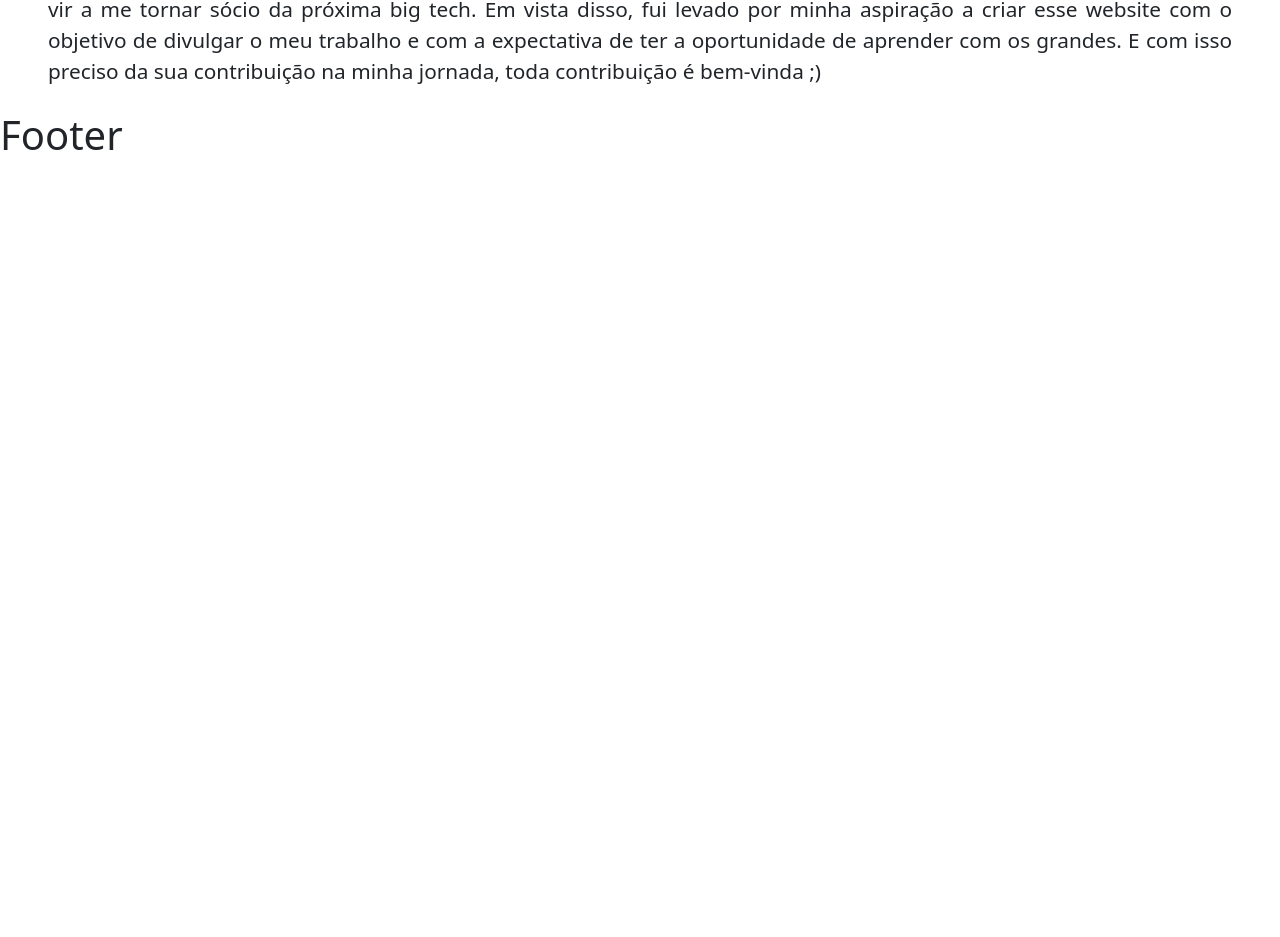
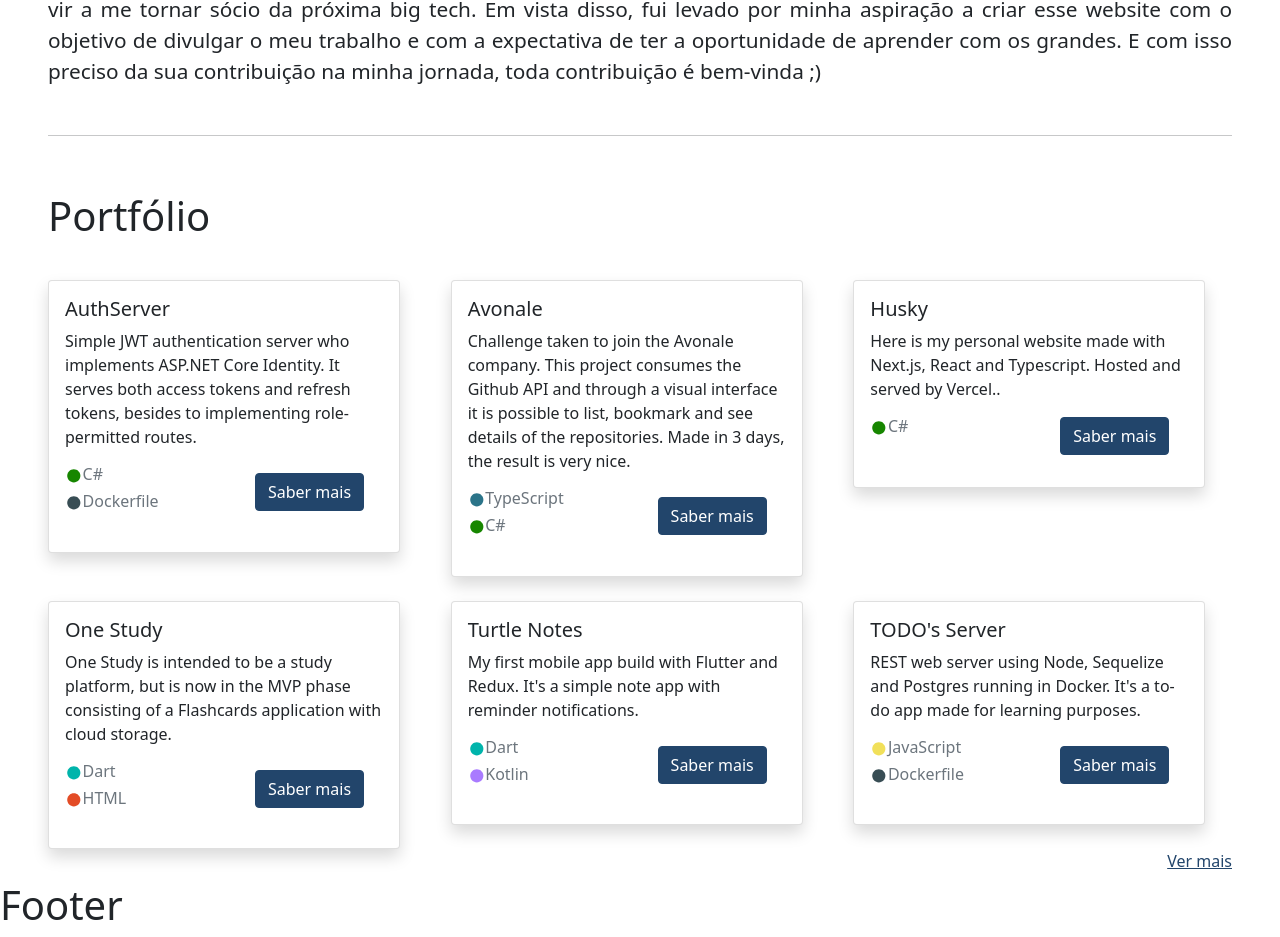
Before and after one commit to z33p/husky, a Next.js app in the folder frontend/: page / in a window 1280 px wide. Shown: the part 1239-2176 px from the top of the page. Before the commit the page ends 1406 px from the top, so only its background shows below. Built offline with nearby package versions, Linux system fonts and the light colour scheme.

Commit message:
feat: add portfolio section

```diff
--- /dev/null
+++ b/frontend/data/github_repos_return.json
@@ -0,0 +1,121 @@
+{
+  "data": {
+    "user": {
+      "pinnedItems": {
+        "totalCount": 6,
+        "edges": [
+          {
+            "node": {
+              "name": "AuthServer",
+              "description": "Simple JWT authentication server who implements ASP.NET Core Identity. It serves both access tokens and refresh tokens, besides to implementing role-permitted routes.",
+              "languages": {
+                "nodes": [
+                  {
+                    "name": "C#",
+                    "color": "#178600"
+                  },
+                  {
+                    "name": "Dockerfile",
+                    "color": "#384d54"
+                  }
+                ]
+              },
+              "url": "https://github.com/z33p/AuthServer"
+            }
+          },
+          {
+            "node": {
+              "name": "Avonale",
+              "description": "Challenge taken to join the Avonale company. This project consumes the Github API and through a visual interface it is possible to list, bookmark and see details of the repositories. Made in 3 days, the result is very nice.",
+              "languages": {
+                "nodes": [
+                  {
+                    "name": "TypeScript",
+                    "color": "#2b7489"
+                  },
+                  {
+                    "name": "C#",
+                    "color": "#178600"
+                  }
+                ]
+              },
+              "url": "https://github.com/z33p/Avonale"
+            }
+          },
+          {
+            "node": {
+              "name": "Husky",
+              "description": "Here is my personal website made with Next.js, React and Typescript. Hosted and served by Vercel..",
+              "languages": {
+                "nodes": [
+                  {
+                    "name": "C#",
+                    "color": "#178600"
+                  }
+                ]
+              },
+              "url": "https://github.com/z33p/one-study-official"
+            }
+          },
+          {
+            "node": {
+              "name": "One Study",
+              "description": "One Study is intended to be a study platform, but is now in the MVP phase consisting of a Flashcards application with cloud storage.",
+              "languages": {
+                "nodes": [
+                  {
+                    "name": "Dart",
+                    "color": "#00B4AB"
+                  },
+                  {
+                    "name": "HTML",
+                    "color": "#e34c26"
+                  }
+                ]
+              },
+              "url": "https://github.com/z33p/one-study-mobile"
+            }
+          },
+          {
+            "node": {
+              "name": "Turtle Notes",
+              "description": "My first mobile app build with Flutter and Redux. It's a simple note app with reminder notifications.",
+              "languages": {
+                "nodes": [
+                  {
+                    "name": "Dart",
+                    "color": "#00B4AB"
+                  },
+                  {
+                    "name": "Kotlin",
+                    "color": "#A97BFF"
+                  }
+                ]
+              },
+              "url": "https://github.com/z33p/turtle_notes"
+            }
+          },
+          {
+            "node": {
+              "name": "TODO's Server",
+              "description": "REST web server using Node, Sequelize and Postgres running in Docker. It's a to-do app made for learning purposes.",
+              "languages": {
+                "nodes": [
+                  {
+                    "name": "JavaScript",
+                    "color": "#f1e05a"
+                  },
+                  {
+                    "name": "Dockerfile",
+                    "color": "#384d54"
+                  }
+                ]
+              },
+              "url": "https://github.com/z33p/todos_server"
+            }
+          }
+        ]
+      }
+    }
+  }
+}
--- a/frontend/package.json
+++ b/frontend/package.json
@@ -9,6 +9,9 @@
     "lint": "next lint"
   },
   "dependencies": {
+    "@fortawesome/fontawesome-svg-core": "^1.2.35",
+    "@fortawesome/free-solid-svg-icons": "^5.15.3",
+    "@fortawesome/react-fontawesome": "^0.1.14",
     "bootstrap": "^5.0.2",
     "next": "11.0.1",
     "react": "17.0.2",
--- /dev/null
+++ b/frontend/pages/_portfolio.tsx
@@ -0,0 +1,103 @@
+import Section from "./components/_section";
+import githubResposReturn from "../data/github_repos_return.json";
+import { FontAwesomeIcon } from "@fortawesome/react-fontawesome";
+import { faCircle } from "@fortawesome/free-solid-svg-icons";
+
+export default function Portfolio() {
+  return (
+    <Section id="portfolio" title="Portfólio" applyDivider>
+      <div className="row">
+        {githubResposReturn.data.user.pinnedItems.edges.map((edge, index) => {
+          const { node: repository } = edge;
+
+          const languagens = repository.languages.nodes.map((language) => ({
+            name: language.name,
+            color: language.color,
+          }));
+
+          return (
+            <CardRepository
+              key={index}
+              name={repository.name}
+              description={repository.description}
+              languages={languagens}
+              url={repository.url}
+              className={
+                "col-md-4 pb-4 px-24 " + (index < 3 ? "pb-md-4" : "pb-md-0")
+              }
+            />
+          );
+        })}
+      </div>
+      <div className="d-flex justify-content-end">
+        <a href="https://github.com/z33p" target="_blank" rel="noreferrer">
+          Ver mais
+        </a>
+      </div>
+    </Section>
+  );
+}
+
+interface Language {
+  name: string;
+  color: string;
+}
+
+interface CardRepositoryProps {
+  className?: string;
+  name: string;
+  description: string | null;
+  languages: Array<Language>;
+  url: string;
+}
+
+function CardRepository({
+  className,
+  name,
+  description,
+  languages,
+  url,
+}: CardRepositoryProps) {
+  return (
+    <div className={className + " "}>
+      <div className="card shadow" style={{ width: 22 + "rem" }}>
+        <div className="card-img-top"></div>
+        <div className="card-body">
+          <h5 className="card-title">{name}</h5>
+          <p className="card-text">{description}</p>
+
+          <p className="row">
+            <div className="col-6">
+              {languages.map((language, index) => (
+                <h6 key={index} className="mb-2 text-muted d-flex">
+                  <FontAwesomeIcon
+                    icon={faCircle}
+                    className="pt-1"
+                    style={{
+                      width: 1.1 + "em",
+                      height: 1.1 + "em",
+                      color: language.color,
+                    }}
+                  />
+                  <span>{language.name}</span>
+                </h6>
+              ))}
+            </div>
+            <div className="col-6">
+              <div className="w-100 h-100 d-flex justify-content-center align-items-center">
+                <a
+                  href={url}
+                  target="_blank"
+                  className="btn btn-primary"
+                  rel="noreferrer"
+                >
+                  Saber mais
+                </a>
+              </div>
+            </div>
+          </p>
+        </div>
+      </div>
+    </div>
+  );
+}
--- a/frontend/pages/index.tsx
+++ b/frontend/pages/index.tsx
@@ -2,6 +2,7 @@ import React from "react";
 import Layout from "./_layout";
 import AboutMe from "./_aboutMe";
 import Banner from "./_banner";
+import Portfolio from "./_portfolio";
 
 export default function index() {
   const navHeight = 3.5 + "rem";
@@ -10,6 +11,7 @@ export default function index() {
     <Layout navHeight={navHeight}>
       <Banner style={{ height: `calc(100vh - ${navHeight})` }} />
       <AboutMe />
+      <Portfolio />
     </Layout>
   );
 }
```
Also changed, not shown: 1 other file (tests, documents, lock files or other folders).
